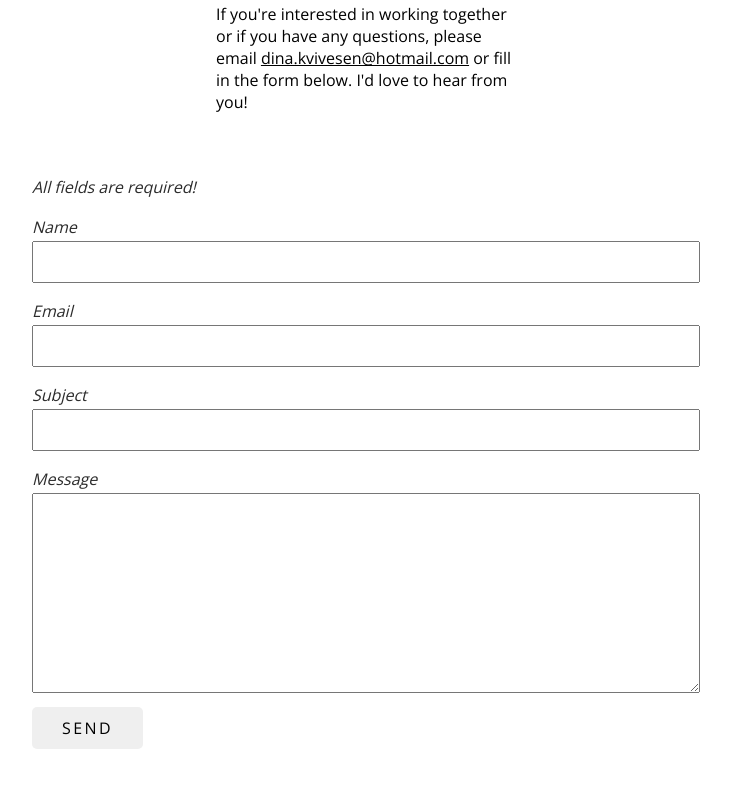
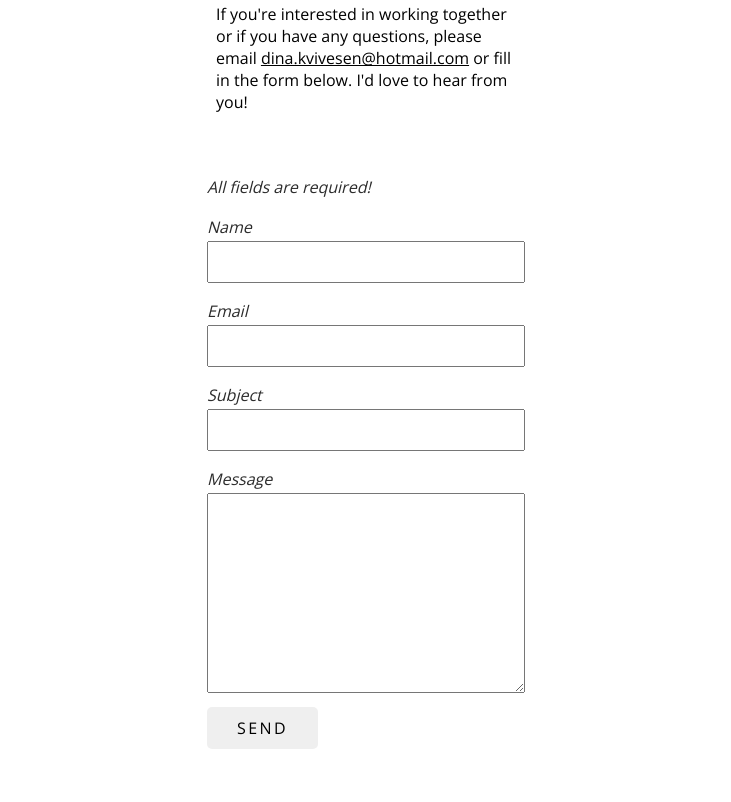
Before and after one commit to dina-kvivesen/portfolio2022, a plain HTML site: page index.html in a window 1280 px wide. Shown: the part 2568-3370 px from the top of the page, without its empty margins (374-1105 px from the left). Drawn offline with nearby package versions, Linux system fonts and the light colour scheme; a web font is replaced by a local one.

Commit message:
update contact.css

```diff
--- a/styles/contact.css
+++ b/styles/contact.css
@@ -1,5 +1,5 @@
 .contact-form {
-  max-width: 700px;
+  max-width: 350px;
   padding: 1em;
   display: block;
   margin: 30px auto;
```
